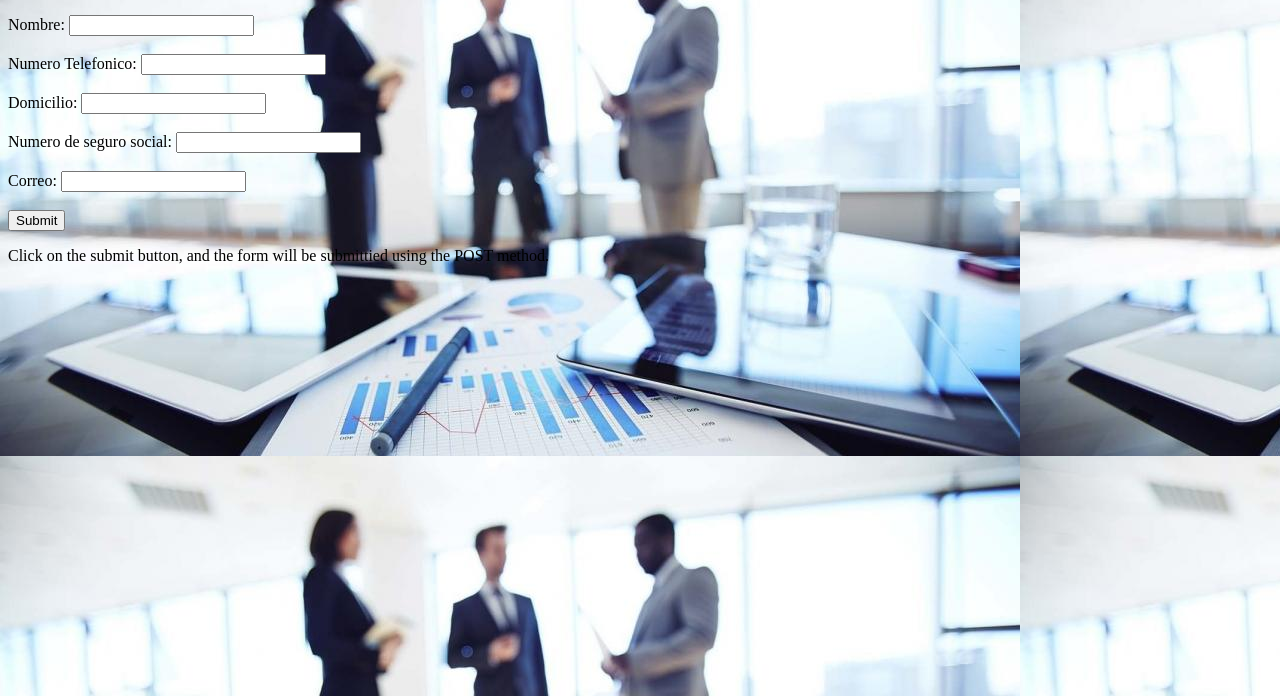
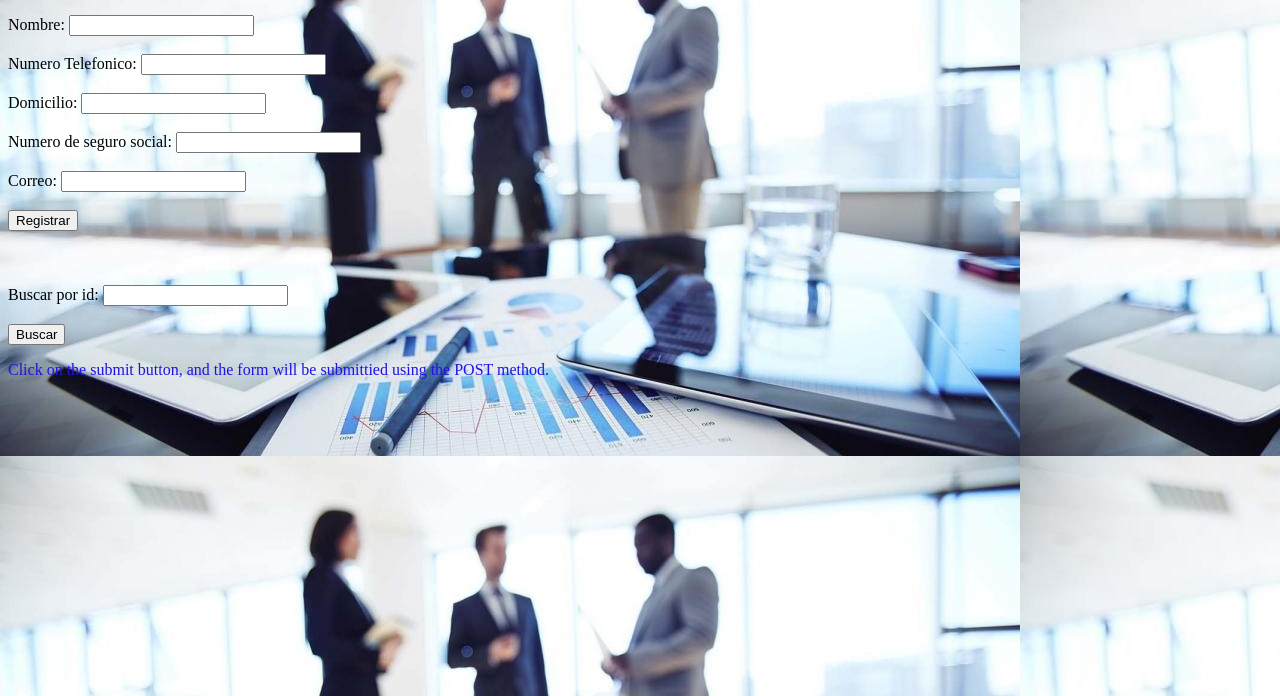
Before and after one commit to amairani20blanco/Api-rest-trabajador, a website: page index.html in a window 1280 px wide. Shown: the part 104-800 px from the top of the page. Drawn offline with Linux system fonts and the light colour scheme.

Commit message:
Update index.html

```diff
--- a/index.html
+++ b/index.html
@@ -19,10 +19,14 @@
   <input type="text" id="NSS" name="NSS"><br><br>
   <label for="Correo">Correo:</label>
   <input type="text" id="Correo" name="Correo"><br><br>
-  <input type="submit" value="Submit">
+  <input type="submit" value="Registrar"><br><br>
+  <br><br>
+  <label for="Nombre">Buscar por id:</label>
+  <input type="text" id="Buscar por id" name="Buscar por id "><br><br>
+  <input type="submit" value="Buscar">
 </form>
 
-<p>Click on the submit button, and the form will be submittied using the POST method.</p>
+<p style="color:rgb(32, 18, 224);">Click on the submit button, and the form will be submittied using the POST method.</p></p>
 
 </body>
 </html>
```
